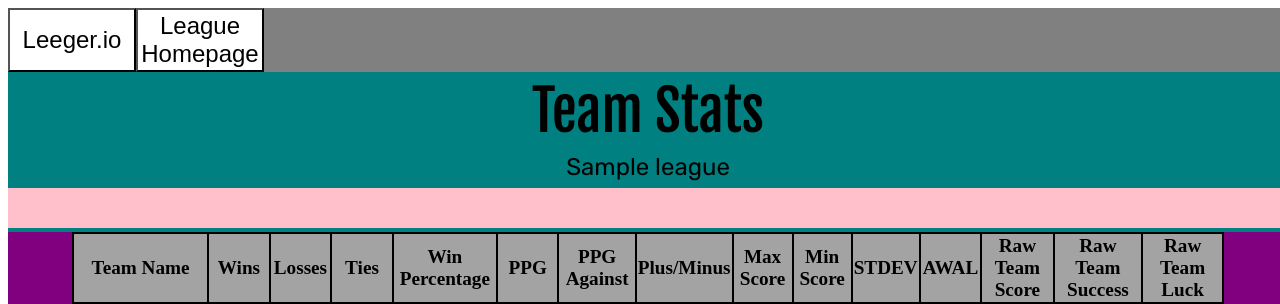
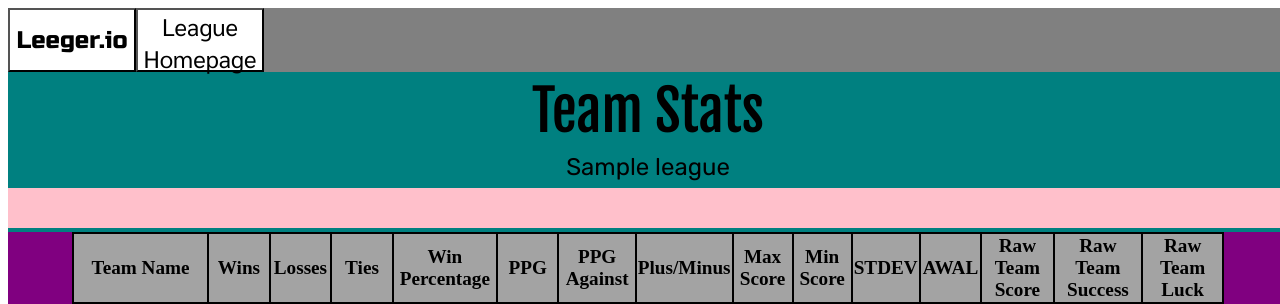
Before and after one commit to joeyagreco/FFWEBAPP, a Flask app: template templates/teamStatsPage.html in a window 1280 px wide. Shown: the top 304 px of the page. Run offline with Flask 2, Linux system fonts and the light colour scheme; the template is opened without the code that fills it: most values are stand-ins (such as "Sample title", 1, 10 or a date in 2020); some libraries are stand-ins or nearby versions.

Commit message:
added fonts to nav buttons

```diff
--- a/static/css/base.css
+++ b/static/css/base.css
@@ -1,6 +1,8 @@
 @import url('https://fonts.googleapis.com/css2?family=Fjalla+One&display=swap');
 @import url('https://fonts.googleapis.com/css2?family=Rubik&display=swap');
 @import url('https://fonts.googleapis.com/css2?family=Roboto+Slab&display=swap');
+@import url('https://fonts.googleapis.com/css2?family=Russo+One&display=swap');
+@import url('https://fonts.googleapis.com/css2?family=Sarabun&display=swap');
 
 html {
   width: 100%;
@@ -79,7 +81,12 @@ body {
     padding: 0%;
     font-size: 150%;
     cursor: pointer;
+    font-family: 'Sarabun', sans-serif;
     background-color: white;
+}
+
+.mainButton {
+    font-family: 'Russo One', sans-serif;
 }
 
 button {
--- a/templates/base.html
+++ b/templates/base.html
@@ -16,7 +16,7 @@
     </header>
 
     <div class="navBar">
-      <button class="navButton" type="button" onclick="homeRedirect()">Leeger.io</button>
+      <button class="navButton mainButton" type="button" onclick="homeRedirect()">Leeger.io</button>
       <button class="navButton" type="button" onclick="leagueHomepageRedirect()">League Homepage</button>
     </div>
 
```
